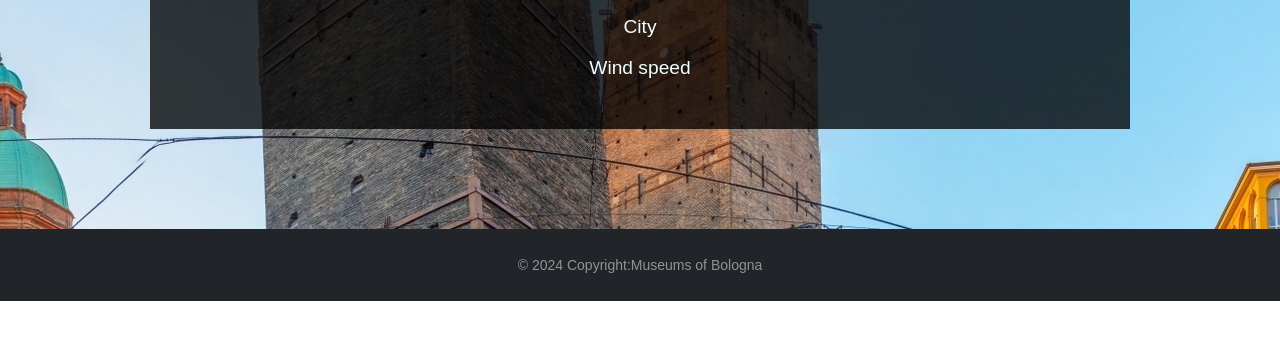
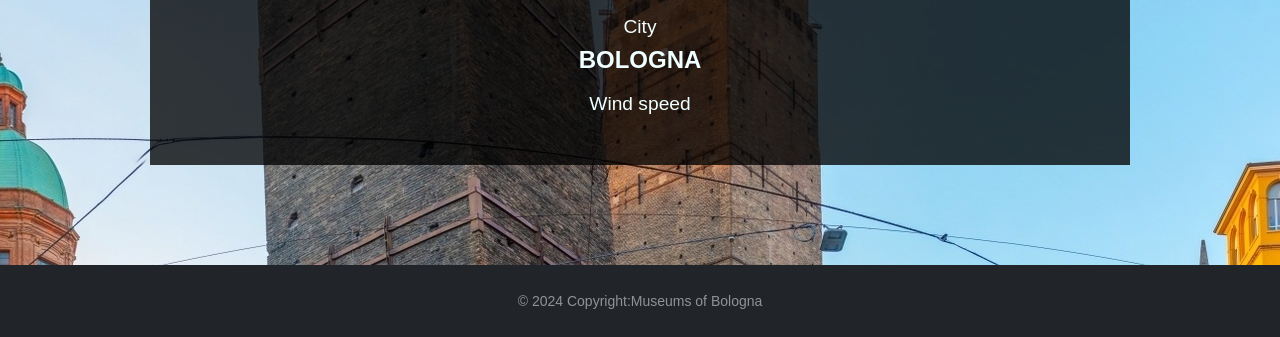
Before and after one commit to juanmeski/-Scalable-and-Reliable-Services-M, a website: page html/museo.html in a window 1280 px wide. Shown: the part 2799-3136 px from the top of the page. Before the commit the page ends 3100 px from the top, so only its background shows below. Drawn offline with nearby package versions, Linux system fonts and the light colour scheme; some packages are replaced by stand-ins of ours.

Commit message:
Add files via upload

```diff
--- a/html/museo.html
+++ b/html/museo.html
@@ -176,7 +176,7 @@
         <div class="espacio_1"></div>
 
         <h3>City</h3>
-        <h1 id="ubicacion"></h1>
+        <h1 id="ubicacion">Bologna</h1>
         <div class="espacio_1"></div>
 
         <h3>Wind speed</h3>
--- a/js/museo.js
+++ b/js/museo.js
@@ -93,7 +93,7 @@ function loadAPIWeather() {
       temperaturaValor.textContent = `${temp} °C`
 
       let desc = data.weather[0].description
-      ubicacion.textContent = data.name
+     // ubicacion.textContent = data.name
 
       vientoVelocidad.textContent = `${data.wind.speed} m/s`
 
```
